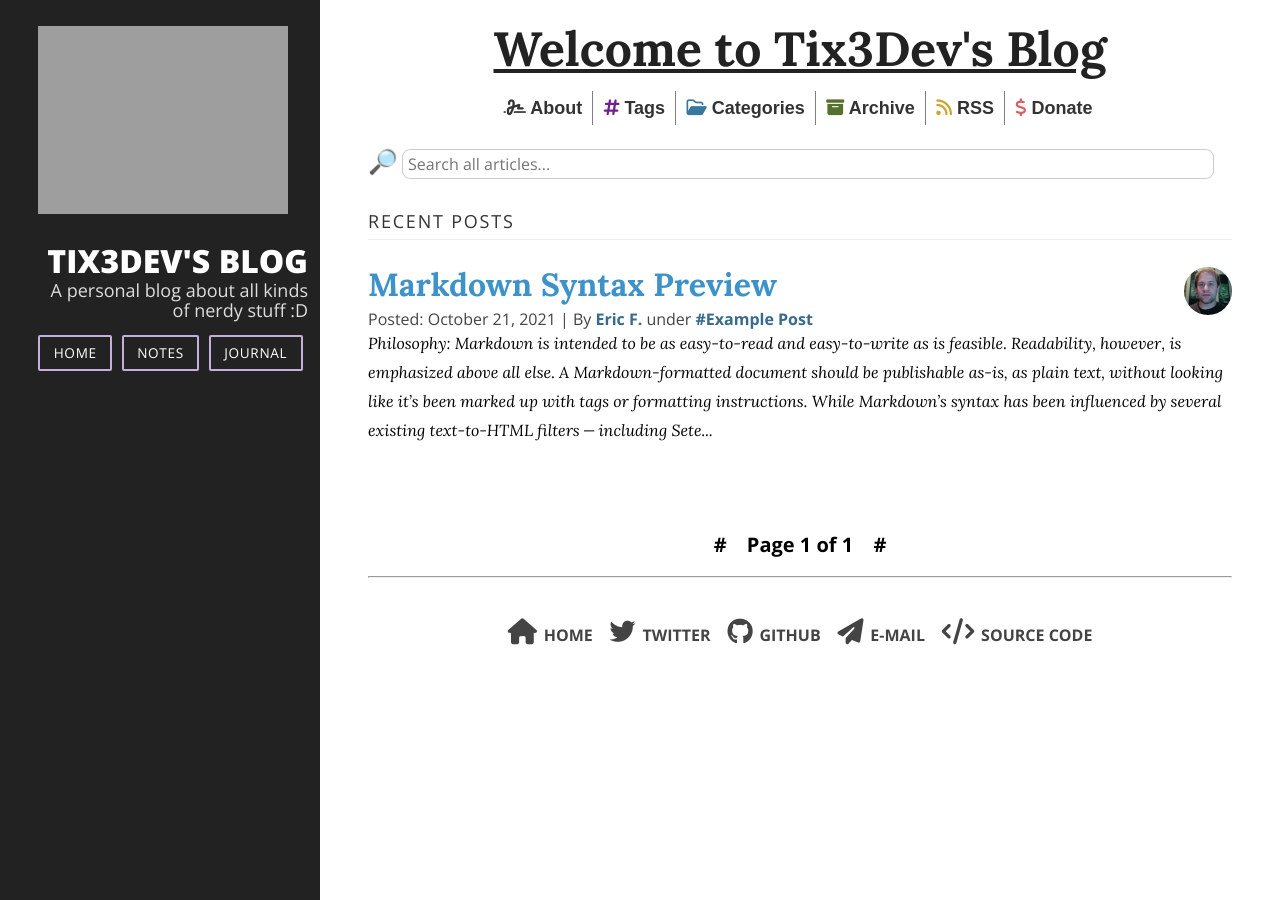
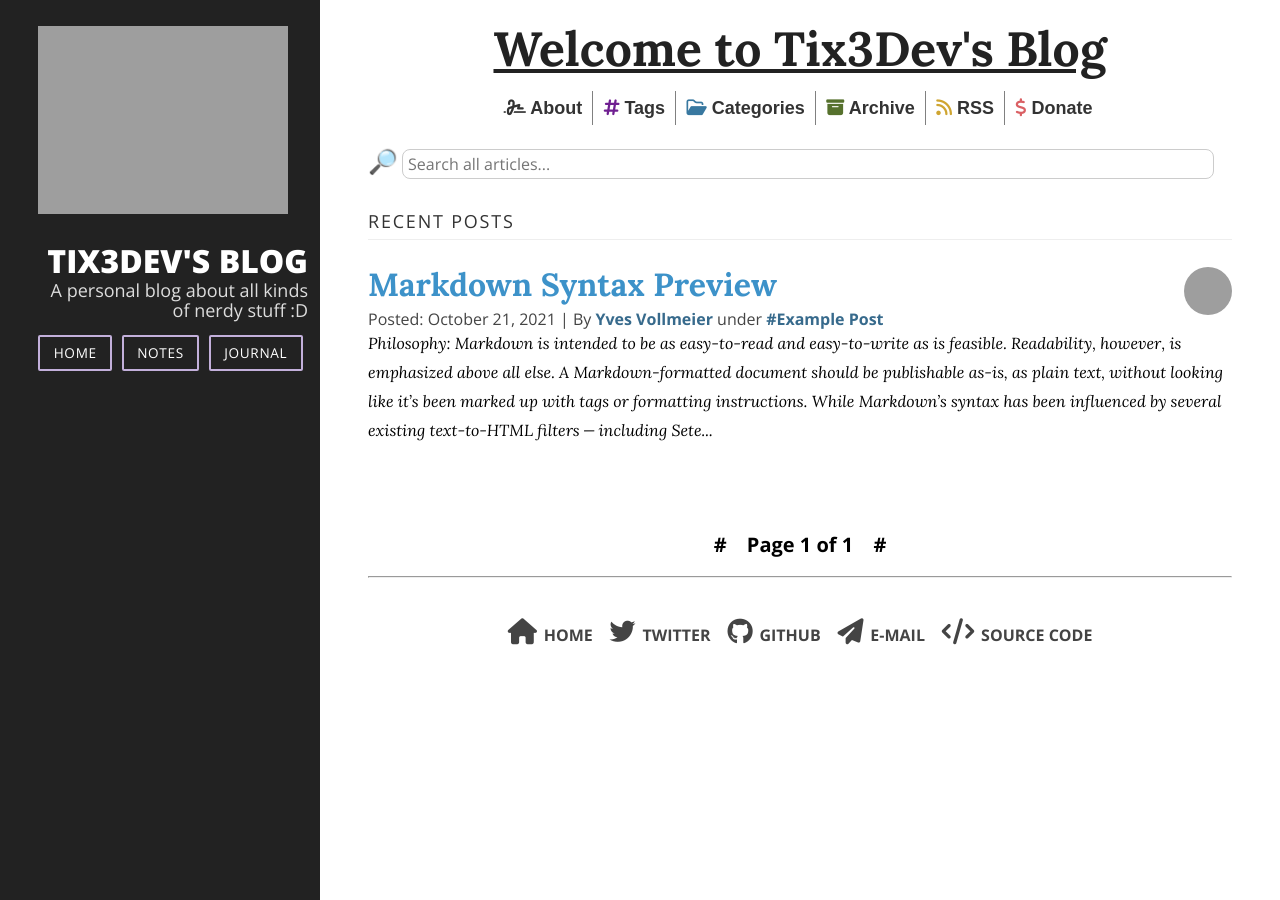
Before and after one commit to Tix3Dev/tix3dev.github.io, a Jekyll site: the page built from index.html, in a window 1280 px wide. Built offline with Jekyll 4.4.1, drawn with Linux system fonts in a browser that asks for light colours; nearby versions of some CDN libraries; the list of posts is cut into pages by our own code.

Commit message:
[refactor] changed confusing text

```diff
--- a/_posts/2021-10-21-markdown-syntax-preview.md
+++ b/_posts/2021-10-21-markdown-syntax-preview.md
@@ -4,8 +4,8 @@ title: "Markdown Syntax Preview"
 date: 2021-10-21
 tags:
   -  Example Post
-author: Eric F.
-avatar: assets/img/common/ericf-avatar.png
+author: Yves Vollmeier
+avatar: assets/profile-sm.png
 category: Example Posts
 ---
 
```
